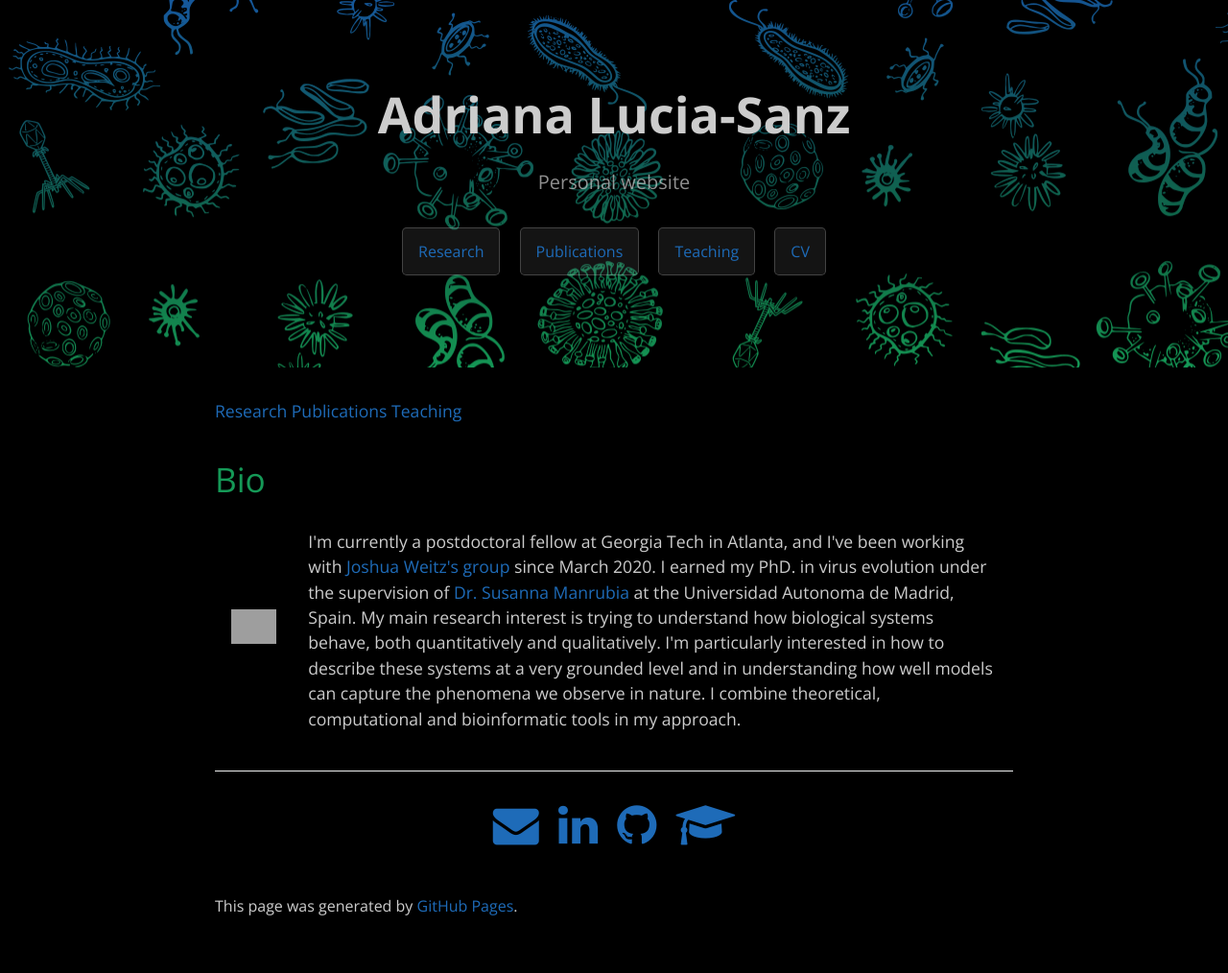
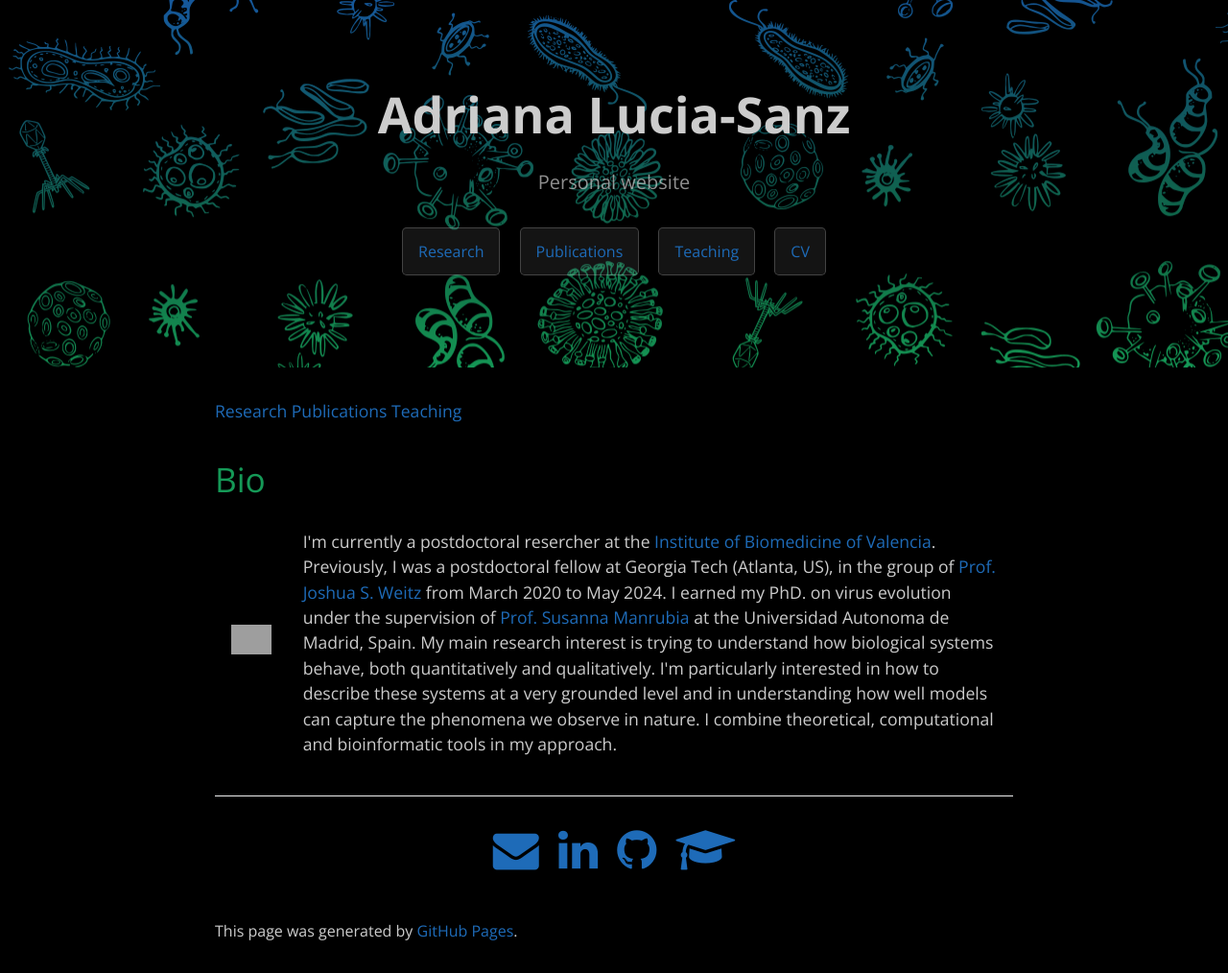
Before and after one commit to aluciasanz/aluciasanz.github.io, a Jekyll site: the page built from index.md, in a window 1280 px wide. Shown: the whole page at 96% size. Built offline with Jekyll 4.4.1, drawn with Linux system fonts in a browser that asks for light colours; before the commit the page ends 988 px from its top, so only the background shows below that; grey boxes are pictures that could not be loaded.

Commit message:
Update index.md

```diff
--- a/index.md
+++ b/index.md
@@ -13,7 +13,7 @@ layout: default
   <td>
       <img src="portrait-als.png" alt="portrait">
   </td>
-    <td>I'm currently a postdoctoral fellow at Georgia Tech in Atlanta, and I've been working with <a href="https://weitzgroup.biosci.gatech.edu/">Joshua Weitz's group</a> since March 2020. I earned my PhD. in virus evolution under the supervision of <a href="https://auditore.cab.inta-csic.es/manrubia/">Dr. Susanna Manrubia</a> at the Universidad Autonoma de Madrid, Spain. My main research interest is trying to understand how biological systems behave, both quantitatively and qualitatively. I'm particularly interested in how to describe these systems at a very grounded level and in understanding how well models can capture the phenomena we observe in nature. I combine theoretical, computational and bioinformatic tools in my approach.
+    <td>I'm currently a postdoctoral resercher at the <a href="https://www.ibv.csic.es/en/ibv/">Institute of Biomedicine of Valencia</a>. Previously, I was a postdoctoral fellow at Georgia Tech (Atlanta, US), in the group of <a href="https://weitzgroup.umd.edu/"> Prof. Joshua S. Weitz</a> from March 2020 to May 2024. I earned my PhD. on virus evolution under the supervision of <a href="https://auditore.cab.inta-csic.es/manrubia/">Prof. Susanna Manrubia</a> at the Universidad Autonoma de Madrid, Spain. My main research interest is trying to understand how biological systems behave, both quantitatively and qualitatively. I'm particularly interested in how to describe these systems at a very grounded level and in understanding how well models can capture the phenomena we observe in nature. I combine theoretical, computational and bioinformatic tools in my approach.
   </td>
   </tr>
   </table>
```
